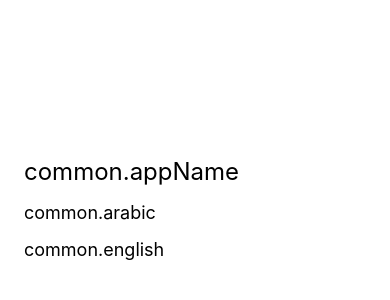
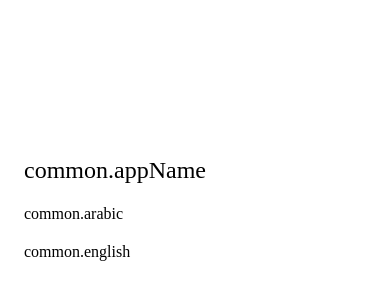
Before and after one commit to YousefAlaaeldin/school-bus-safety-tracker, a React Native app in the folder apps/mobile/: screen / in a window 390 px wide. Shown: the part 214-514 px from the top of the page. Built offline with nearby package versions, Linux system fonts and the light colour scheme.

Commit message:
T0.11: Arabic font and base Text component
Co-Authored-By: Claude Sonnet 5.5 <noreply@anthropic.com>

```diff
--- a/apps/mobile/app/_layout.tsx
+++ b/apps/mobile/app/_layout.tsx
@@ -1,10 +1,13 @@
+import { useFonts } from 'expo-font';
 import { Stack } from 'expo-router';
 import { useEffect, useState } from 'react';
 import { I18nextProvider } from 'react-i18next';
 import { i18next, initI18n } from '@/i18n';
+import { fontAssets } from '@/ui/fonts';
 
 export default function RootLayout() {
   const [ready, setReady] = useState(false);
+  const [fontsLoaded, fontError] = useFonts(fontAssets);
 
   useEffect(() => {
     let cancelled = false;
@@ -17,7 +20,7 @@ export default function RootLayout() {
     };
   }, []);
 
-  if (!ready) return null;
+  if (!ready || (!fontsLoaded && !fontError)) return null;
 
   return (
     <I18nextProvider i18n={i18next}>
--- a/apps/mobile/app/index.tsx
+++ b/apps/mobile/app/index.tsx
@@ -1,18 +1,19 @@
-import { Pressable, Text, View } from 'react-native';
+import { Pressable, View } from 'react-native';
 import { useTranslation } from 'react-i18next';
 import { setLanguage } from '@/i18n';
+import { Text } from '@/ui/Text';
 
 export default function Index() {
   const { t } = useTranslation();
 
   return (
     <View style={{ flex: 1, alignItems: 'stretch', justifyContent: 'center', padding: 24, gap: 16 }}>
-      <Text style={{ fontSize: 24, textAlign: 'auto' }}>{t('common.appName')}</Text>
+      <Text variant="title">{t('common.appName')}</Text>
       <Pressable onPress={() => void setLanguage('ar')}>
-        <Text style={{ fontSize: 18, textAlign: 'auto' }}>{t('common.arabic')}</Text>
+        <Text variant="button">{t('common.arabic')}</Text>
       </Pressable>
       <Pressable onPress={() => void setLanguage('en')}>
-        <Text style={{ fontSize: 18, textAlign: 'auto' }}>{t('common.english')}</Text>
+        <Text variant="button">{t('common.english')}</Text>
       </Pressable>
     </View>
   );
--- a/apps/mobile/package.json
+++ b/apps/mobile/package.json
@@ -3,6 +3,7 @@
   "main": "expo-router/entry",
   "version": "1.0.0",
   "dependencies": {
+    "@expo-google-fonts/ibm-plex-sans-arabic": "^0.4.2",
     "@react-native-async-storage/async-storage": "2.2.0",
     "@sst/i18n": "workspace:*",
     "@sst/shared": "workspace:*",
--- /dev/null
+++ b/apps/mobile/src/ui/Text.tsx
@@ -0,0 +1,32 @@
+import { Text as RNText, type TextProps as RNTextProps } from 'react-native';
+import { FONT_FAMILY, type FontWeight } from './fonts';
+
+export type TextVariant = 'title' | 'body' | 'caption' | 'button';
+
+const VARIANT_STYLE: Record<TextVariant, { fontSize: number; lineHeight: number; weight: FontWeight }> = {
+  title: { fontSize: 24, lineHeight: 34, weight: 'bold' },
+  body: { fontSize: 16, lineHeight: 24, weight: 'regular' },
+  caption: { fontSize: 13, lineHeight: 18, weight: 'regular' },
+  button: { fontSize: 16, lineHeight: 22, weight: 'medium' },
+};
+
+export type TextProps = RNTextProps & { variant?: TextVariant; weight?: FontWeight };
+
+/** IBM Plex Sans Arabic is used for both languages (it includes Latin glyphs). */
+export function Text({ variant = 'body', weight, style, ...rest }: TextProps) {
+  const v = VARIANT_STYLE[variant];
+  return (
+    <RNText
+      {...rest}
+      style={[
+        {
+          fontFamily: FONT_FAMILY[weight ?? v.weight],
+          fontSize: v.fontSize,
+          lineHeight: v.lineHeight,
+          textAlign: 'auto',
+        },
+        style,
+      ]}
+    />
+  );
+}
--- /dev/null
+++ b/apps/mobile/src/ui/fonts.ts
@@ -0,0 +1,20 @@
+import {
+  IBMPlexSansArabic_400Regular,
+  IBMPlexSansArabic_500Medium,
+  IBMPlexSansArabic_700Bold,
+} from '@expo-google-fonts/ibm-plex-sans-arabic';
+
+export type FontWeight = 'regular' | 'medium' | 'bold';
+
+/** Font family names registered with `useFonts(fontAssets)`. */
+export const FONT_FAMILY: Record<FontWeight, string> = {
+  regular: 'IBMPlexSansArabic_400Regular',
+  medium: 'IBMPlexSansArabic_500Medium',
+  bold: 'IBMPlexSansArabic_700Bold',
+};
+
+export const fontAssets = {
+  IBMPlexSansArabic_400Regular,
+  IBMPlexSansArabic_500Medium,
+  IBMPlexSansArabic_700Bold,
+};
```
Also changed, not shown: 2 other files (tests, documents, lock files or other folders).
